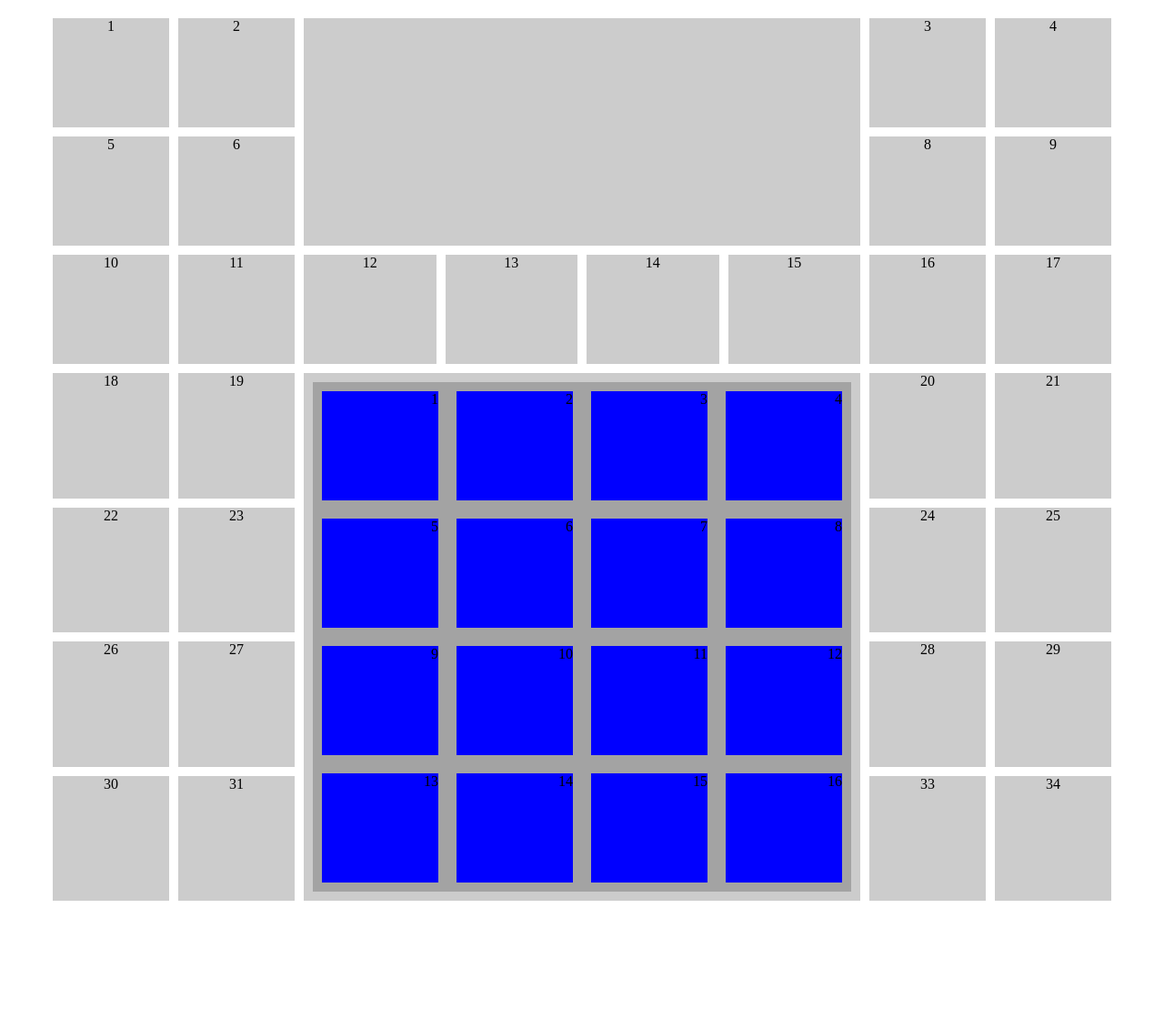
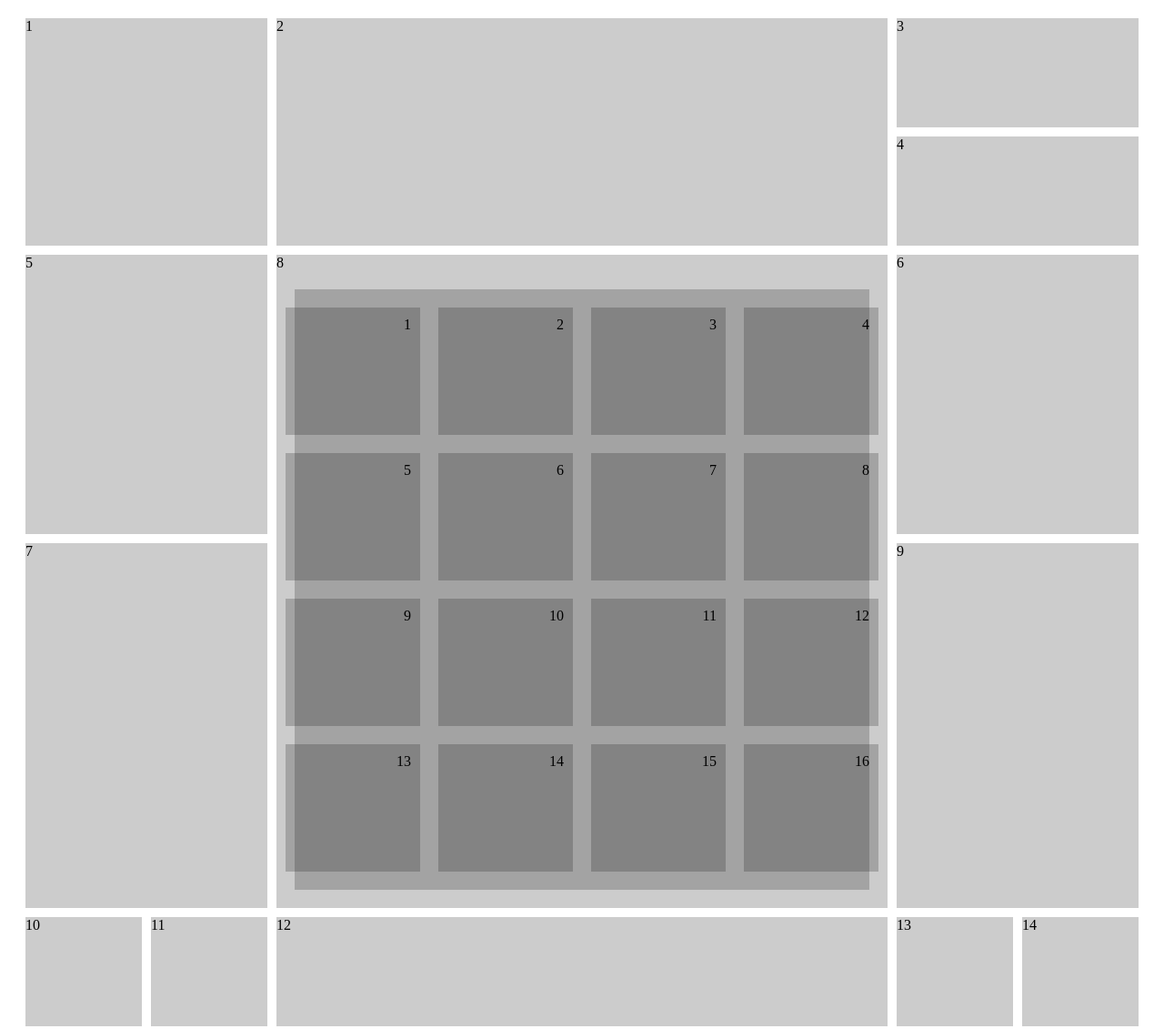
Before and after one commit to thomaszampa/ZPC, a plain HTML site: page index.html in a window 1280 px wide. Shown: the whole page at 91% size. Before the commit the page ends 1010 px from the top, so only its background shows below. Drawn offline with nearby package versions, Linux system fonts and the light colour scheme; files that its build step writes are made by us from their sources.

Commit message:
grid set

```diff
--- a/grid.css
+++ b/grid.css
@@ -7,7 +7,6 @@
   margin: 10px;
 
   justify-content: center;
-  text-align: center;
 }
 
 .grid-container div {
@@ -25,8 +24,8 @@
   justify-content: center;
   text-align: right;
 
-  padding: 10px;
-  margin: 10px;
+  padding: 20px;
+  margin: 20px;
 
   background-color: rgba(0, 0, 0, 0.5);
 }
@@ -35,13 +34,46 @@
   min-height: 15vh;
   min-width: 10vw;
 
-  background-color: blue;
+  padding: 10px;
+}
+/* GRID AREA = Row Start / Col Start / Row End / Col End*/
+
+.item-1 {
+  grid-area: 1 / 1 / 3 / 3;
 }
 
-.item-43 {
-  grid-area: 4 / 3 / 8 / 7;
+.item-2 {
+  grid-area: 3 / 3 / 1 / 7;
 }
 
-.item-11 {
-  grid-area: 3 / 3 / 1 / 7;
+.item-3 {
+  grid-area: 1 / 7 / 1 / 9;
 }
+
+.item-4 {
+  grid-area: 2 / 7 / 2 / 9  ;
+}
+
+.item-5 {
+  grid-area: 3 / 1 / 5 / 3;
+}
+
+.item-6 {
+  grid-area: 3 / 7 / 5 / 9;
+}
+
+.item-7 {
+  grid-area: 5 / 1 / 8 / 3;
+}
+
+.item-8 {
+  grid-area: 8 / 3 / 3 / 7;
+}
+
+.item-9 {
+  grid-area: 5 / 7 / 8 / 9;
+}
+
+.item-12 {
+  grid-area: 8 / 3 / 8 / 7;
+}
--- a/index.html
+++ b/index.html
@@ -8,38 +8,15 @@
   </head>
   <body>
     <div class="grid-container">
-      <div>1</div>
-      <div>2</div>
-      <div>3</div>
-      <div>4</div>
-      <div>5</div>
-      <div>6</div>
-      <div class="item-11"></div>
-      <div>8</div>
-      <div>9</div>
-      <div>10</div>
-      <div>11</div>
-      <div>12</div>
-      <div>13</div>
-      <div>14</div>
-      <div>15</div>
-      <div>16</div>
-      <div>17</div>
-      <div>18</div>
-      <div>19</div>
-      <div>20</div>
-      <div>21</div>
-      <div>22</div>
-      <div>23</div>
-      <div>24</div>
-      <div>25</div>
-      <div>26</div>
-      <div>27</div>
-      <div>28</div>
-      <div>29</div>
-      <div>30</div>
-      <div>31</div>
-      <div class="item-43">
+      <div class="item-1">1</div>
+      <div class="item-2">2</div>
+      <div class="item-3">3</div>
+      <div class="item-4">4</div>
+      <div class="item-5">5</div>
+      <div class="item-6">6</div>
+      <div class="item-7">7</div>
+      <div class="item-8">
+        8
         <div class="pad-container">
           <div>1</div>
           <div>2</div>
@@ -59,8 +36,12 @@
           <div>16</div>
         </div>
       </div>
-      <div>33</div>
-      <div>34</div>
+      <div class="item-9">9</div>
+      <div>10</div>
+      <div>11</div>
+      <div class="item-12">12</div>
+      <div>13</div>
+      <div>14</div>
     </div>
     <script type="text/javascript"></script>
   </body>
```
